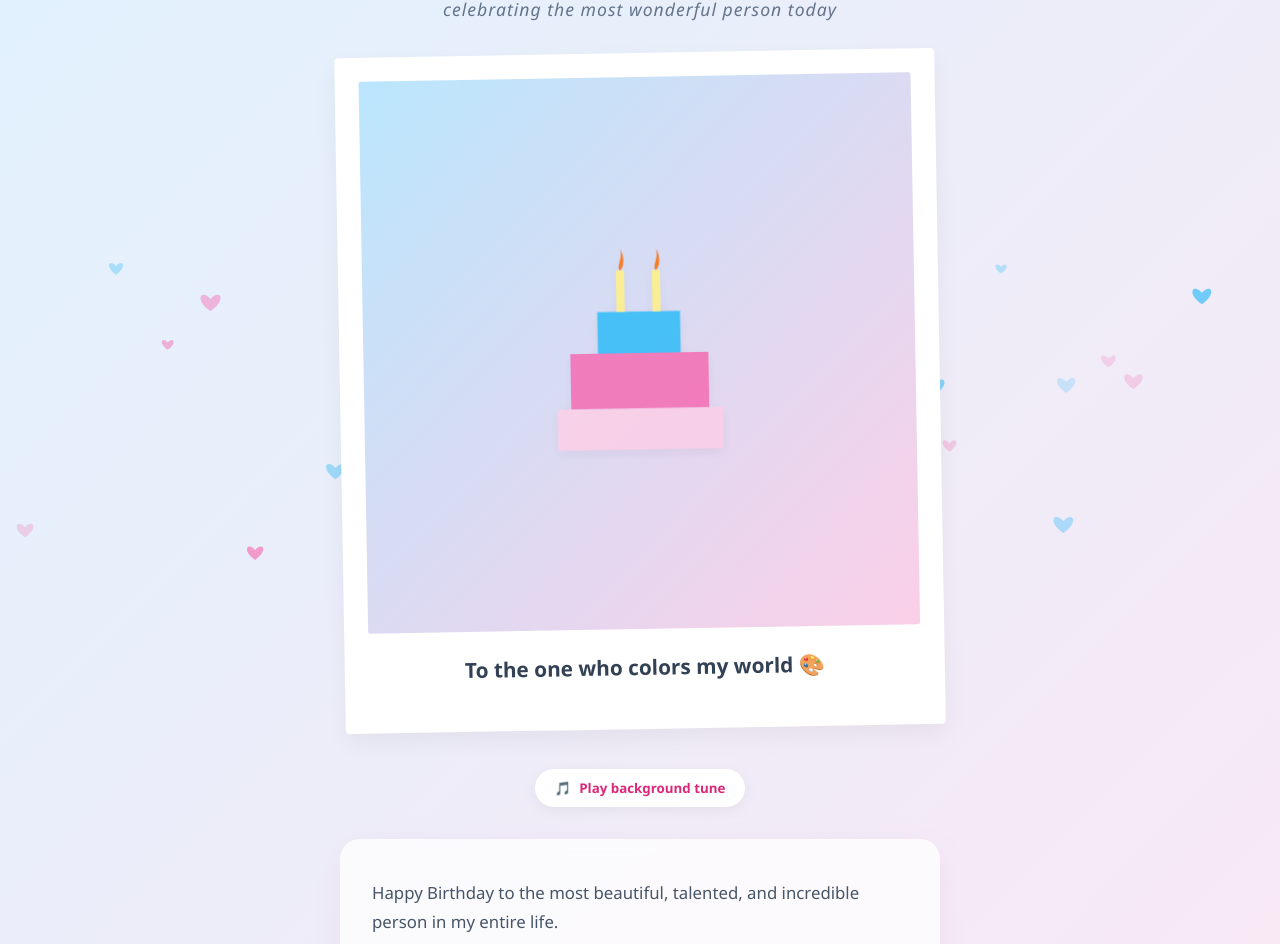
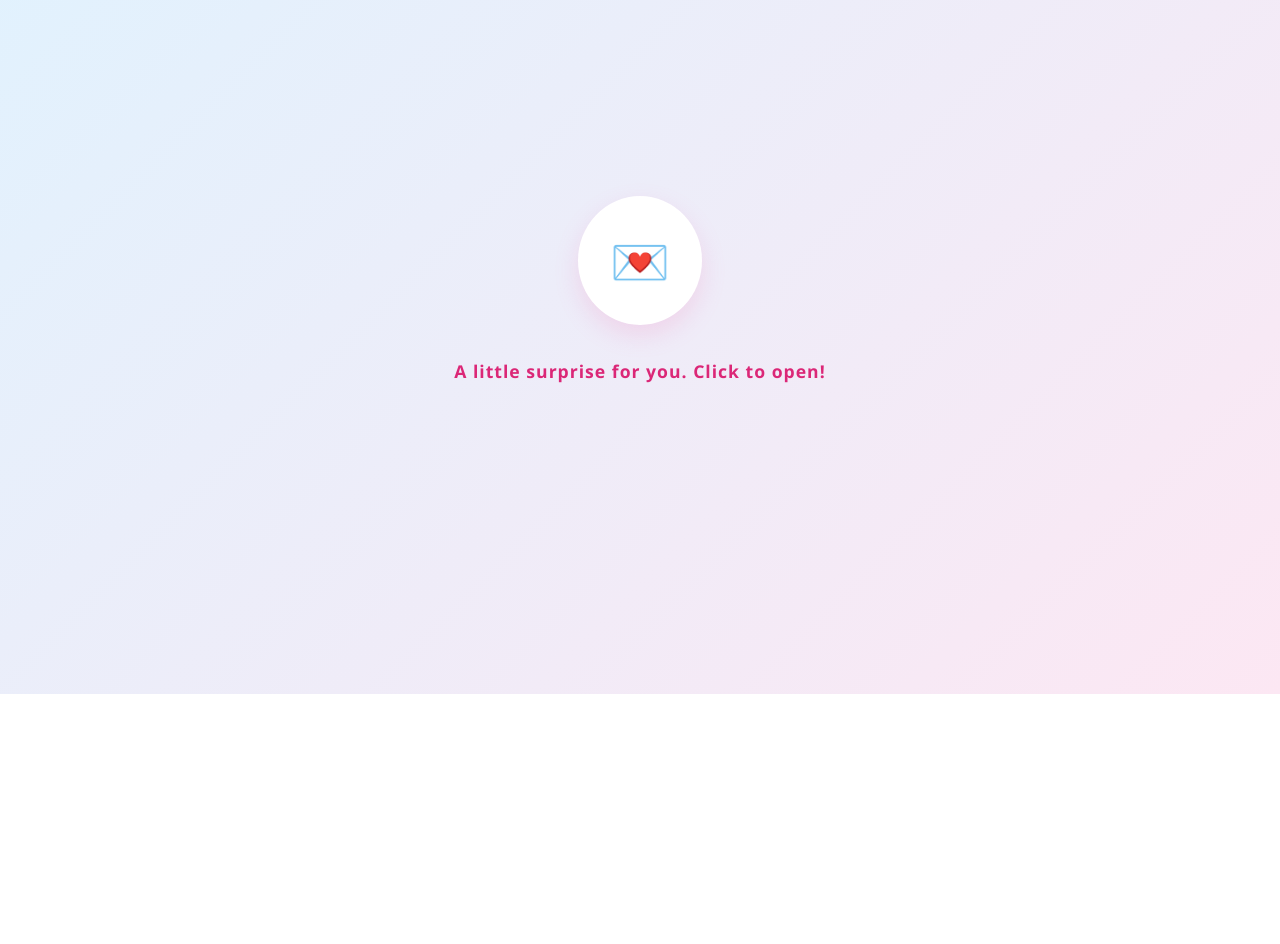
Before and after one commit to shahtaj33/happy-birthday, a plain HTML site: page index.html in a window 1280 px wide. Shown: the part 106-1050 px from the top of the page. After the commit the page ends 800 px from the top, so only its background shows below. Drawn offline with Linux system fonts and the light colour scheme.

Commit message:
Update index.html

```diff
--- a/index.html
+++ b/index.html
@@ -26,13 +26,12 @@
             color: var(--text-color);
             min-height: 100vh;
             display: flex;
-            flex-direction: column;
+            justify-content: center;
             align-items: center;
             overflow-x: hidden;
             position: relative;
         }
 
-        /* --- Canvas Background for Floating Hearts --- */
         #canvas {
             position: fixed;
             top: 0;
@@ -43,19 +42,60 @@
             pointer-events: none;
         }
 
-        /* --- Main Layout --- */
+        /* --- Welcome Overlay (Enables Auto-play) --- */
+        .welcome-overlay {
+            position: fixed;
+            top: 0;
+            left: 0;
+            width: 100%;
+            height: 100%;
+            background: var(--bg-gradient);
+            z-index: 10;
+            display: flex;
+            flex-direction: column;
+            justify-content: center;
+            align-items: center;
+            transition: opacity 0.8s ease, visibility 0.8s;
+        }
+
+        .envelope-btn {
+            background: white;
+            border: none;
+            padding: 2rem;
+            border-radius: 50%;
+            box-shadow: 0 10px 25px rgba(244, 114, 182, 0.2);
+            cursor: pointer;
+            font-size: 3rem;
+            transition: transform 0.3s ease;
+            animation: float 2s ease-in-out infinite;
+        }
+
+        .envelope-btn:hover {
+            transform: scale(1.1) rotate(5deg);
+        }
+
+        .click-text {
+            margin-top: 1.5rem;
+            font-size: 1.1rem;
+            color: var(--dark-pink);
+            font-weight: 600;
+            letter-spacing: 1px;
+        }
+
+        /* --- Main Content Layout --- */
         .container {
             max-width: 600px;
             width: 90%;
             margin: 40px auto;
             z-index: 1;
             text-align: center;
+            display: none; /* Hidden until envelope is clicked */
+            opacity: 0;
+            transition: opacity 1s ease;
         }
 
-        /* --- Header Section --- */
         header {
             margin-bottom: 2rem;
-            animation: fadeInDown 1.2s ease-out;
         }
 
         .title {
@@ -70,84 +110,56 @@
             font-size: 1.1rem;
             color: #64748b;
             font-style: italic;
-            letter-spacing: 1px;
         }
 
-        /* --- Interactive Card / Polaroid --- */
+        /* --- Centered Polaroid Image Frame --- */
+        .polaroid-container {
+            display: flex;
+            justify-content: center;
+            margin: 2rem 0;
+        }
+
         .polaroid-card {
             background: white;
-            padding: 1.5rem 1.5rem 3rem 1.5rem;
-            box-shadow: 0 10px 25px rgba(0, 0, 0, 0.05);
+            padding: 1.2rem 1.2rem 3.5rem 1.2rem;
+            box-shadow: 0 12px 30px rgba(0, 0, 0, 0.06);
             border-radius: 4px;
-            transform: rotate(-1deg);
-            transition: transform 0.3s ease;
-            animation: fadeInUp 1.2s ease-out;
-            margin-bottom: 2.5rem;
+            transform: rotate(-1.5deg);
+            transition: transform 0.4s ease;
+            max-width: 380px;
+            width: 100%;
         }
 
         .polaroid-card:hover {
-            transform: rotate(1deg) scale(1.02);
+            transform: rotate(0deg) scale(1.03);
         }
 
-        .image-placeholder {
+        .polaroid-image {
             width: 100%;
             aspect-ratio: 1/1;
-            background: linear-gradient(to bottom right, #bae6fd, #fbcfe8);
+            object-fit: cover;
             border-radius: 2px;
-            display: flex;
-            align-items: center;
-            justify-content: center;
-            position: relative;
-            overflow: hidden;
-        }
-
-        /* Cute SVG Birthday Cake Illustration inside placeholder */
-        .cake-svg {
-            width: 50%;
-            fill: white;
-            opacity: 0.9;
-            filter: drop-shadow(0px 4px 6px rgba(0,0,0,0.05));
+            background: #f1f5f9;
         }
 
         .caption {
             margin-top: 1.5rem;
-            font-size: 1.3rem;
+            font-size: 1.25rem;
             color: #334155;
             font-weight: 600;
+            font-family: 'Georgia', serif;
+            font-style: italic;
         }
 
-        /* --- Music Toggle Button --- */
-        .music-btn {
-            background: white;
-            border: none;
-            padding: 10px 20px;
-            border-radius: 50px;
-            box-shadow: 0 4px 15px rgba(0,0,0,0.05);
-            cursor: pointer;
-            color: var(--dark-pink);
-            font-weight: 600;
-            margin-bottom: 2rem;
-            display: inline-flex;
-            align-items: center;
-            gap: 8px;
-            transition: all 0.2s ease;
-        }
-
-        .music-btn:hover {
-            transform: translateY(-2px);
-            box-shadow: 0 6px 20px rgba(0,0,0,0.08);
-        }
-
-        /* --- The Letter / Message Section --- */
+        /* --- Letter Section --- */
         .letter-section {
-            background: rgba(255, 255, 255, 0.75);
+            background: rgba(255, 255, 255, 0.8);
             backdrop-filter: blur(8px);
             padding: 2.5rem 2rem;
-            border-radius: 20px;
-            box-shadow: 0 10px 30px rgba(244, 114, 182, 0.1);
+            border-radius: 24px;
+            box-shadow: 0 10px 30px rgba(244, 114, 182, 0.08);
             text-align: left;
-            line-height: 1.7;
-            animation: fadeInUp 1.5s ease-out;
+            line-height: 1.8;
         }
 
         .letter-section p {
@@ -160,7 +172,6 @@
             text-align: right;
             font-weight: 600;
             color: var(--dark-pink);
-            font-size: 1.1rem;
         }
 
         .highlight {
@@ -169,17 +180,11 @@
         }
 
         /* --- Animations --- */
-        @keyframes fadeInUp {
-            from { opacity: 0; transform: translateY(30px); }
-            to { opacity: 1; transform: translateY(0); }
+        @keyframes float {
+            0%, 100% { transform: translateY(0); }
+            50% { transform: translateY(-10px); }
         }
 
-        @keyframes fadeInDown {
-            from { opacity: 0; transform: translateY(-30px); }
-            to { opacity: 1; transform: translateY(0); }
-        }
-
-        /* Responsive scaling */
         @media (max-width: 480px) {
             .title { font-size: 2rem; }
             .letter-section { padding: 1.5rem; }
@@ -190,40 +195,26 @@
 
     <canvas id="canvas"></canvas>
 
-    <div class="container">
-        <!-- Header -->
+    <div class="welcome-overlay" id="overlay">
+        <button class="envelope-btn" onclick="openEnvelope()">💌</button>
+        <p class="click-text">A little surprise for you. Click to open!</p>
+    </div>
+
+    <audio id="bg-music" loop src="music.mp3"></audio>
+
+    <div class="container" id="main-content">
         <header>
             <h1 class="title">Happy Birthday, Beautiful! ✨</h1>
-            <p class="subtitle">celebrating the most wonderful person today</p>
+            <p class="subtitle">Celebrating the most wonderful person today</p>
         </header>
 
-        <!-- Aesthetic Polaroid Card -->
-        <div class="polaroid-card">
-            <div class="image-placeholder">
-                <!-- A clean, minimal modern vector cake icon -->
-                <svg class="cake-svg" viewBox="0 0 100 100">
-                    <path d="M20,70 L80,70 L80,85 L20,85 Z" fill="#fbcfe8"/>
-                    <path d="M25,50 L75,50 L75,70 L25,70 Z" fill="#f472b6"/>
-                    <path d="M35,35 L65,35 L65,50 L35,50 Z" fill="#38bdf8"/>
-                    <!-- Candles -->
-                    <rect x="42" y="20" width="3" height="15" fill="#fef08a"/>
-                    <rect x="55" y="20" width="3" height="15" fill="#fef08a"/>
-                    <!-- Flames -->
-                    <path d="M43.5,12 C45,15 42,19 43.5,20 C45,19 45.5,15 43.5,12 Z" fill="#f97316"/>
-                    <path d="M56.5,12 C58,15 55,19 56.5,20 C58,19 58.5,15 56.5,12 Z" fill="#f97316"/>
-                </svg>
+        <div class="polaroid-container">
+            <div class="polaroid-card">
+                <img class="polaroid-image" src="her.jpg" alt="My Beautiful Girlfriend">
+                <p class="caption">To the one who colors my world 🎨</p>
             </div>
-            <p class="caption">To the one who colors my world 🎨</p>
         </div>
 
-        <!-- Optional Music Button (Background music) -->
-        <!-- Just add an audio file named music.mp3 to your repo if you want background music -->
-        <button class="music-btn" onclick="toggleMusic()">
-            <span id="music-icon">🎵</span> <span id="music-text">Play background tune</span>
-        </button>
-        <audio id="bg-music" loop src="music.mp3"></audio>
-
-        <!-- Sweet Aesthetic Letter -->
         <div class="letter-section">
             <p>Happy Birthday to the most beautiful, talented, and incredible person in my entire life.</p>
 
@@ -237,12 +228,32 @@
         </div>
     </div>
 
-    <!-- JavaScript for Interactive Background & Elements -->
     <script>
-        // --- Floating Hearts Background ---
+        // --- Music & Reveal Activation Trigger ---
+        function openEnvelope() {
+            const overlay = document.getElementById('overlay');
+            const content = document.getElementById('main-content');
+            const audio = document.getElementById('bg-music');
+
+            // 1. Hide Welcome Screen
+            overlay.style.opacity = '0';
+            overlay.style.visibility = 'hidden';
+
+            // 2. Show Website Content smoothly
+            content.style.display = 'block';
+            setTimeout(() => {
+                content.style.opacity = '1';
+            }, 50);
+
+            // 3. Play Music Automatically
+            audio.play().catch(err => {
+                console.log("Audio playback trigger failed: ", err);
+            });
+        }
+
+        // --- Floating Hearts Canvas Background ---
         const canvas = document.getElementById('canvas');
         const ctx = canvas.getContext('2d');
-
         let particles = [];
 
         function resizeCanvas() {
@@ -260,10 +271,8 @@
                 this.speedX = Math.random() * 1 - 0.5;
                 this.speedY = Math.random() * 1 + 0.6;
                 this.opacity = Math.random() * 0.5 + 0.2;
-                // Palette matches sky blue and soft pink mixes
                 this.color = Math.random() > 0.5 ? '244, 114, 182' : '56, 189, 248';
             }
-
             update() {
                 this.y -= this.speedY;
                 this.x += this.speedX;
@@ -272,19 +281,15 @@
                     this.x = Math.random() * canvas.width;
                 }
             }
-
             draw() {
                 ctx.save();
                 ctx.globalAlpha = this.opacity;
                 ctx.beginPath();
                 ctx.translate(this.x, this.y);
-
-                // Drawing a perfect little heart shape
                 const topCurveHeight = this.size * 0.3;
                 ctx.moveTo(0, topCurveHeight);
                 ctx.bezierCurveTo(-this.size / 2, -topCurveHeight, -this.size, topCurveHeight, 0, this.size);
                 ctx.bezierCurveTo(this.size, topCurveHeight, this.size / 2, -topCurveHeight, 0, topCurveHeight);
-
                 ctx.fillStyle = `rgb(${this.color})`;
                 ctx.fill();
                 ctx.restore();
@@ -310,26 +315,6 @@
 
         initParticles();
         animate();
-
-        // --- Music Toggle Logic ---
-        const audio = document.getElementById('bg-music');
-        const musicText = document.getElementById('music-text');
-        const musicIcon = document.getElementById('music-icon');
-
-        function toggleMusic() {
-            if (audio.paused) {
-                audio.play().then(() => {
-                    musicText.innerText = "Pause tune";
-                    musicIcon.innerText = "✨";
-                }).catch(err => {
-                    alert("Add a soft lo-fi 'music.mp3' track to your files to listen along!");
-                });
-            } else {
-                audio.pause();
-                musicText.innerText = "Play background tune";
-                musicIcon.innerText = "🎵";
-            }
-        }
     </script>
 </body>
 </html>
```
